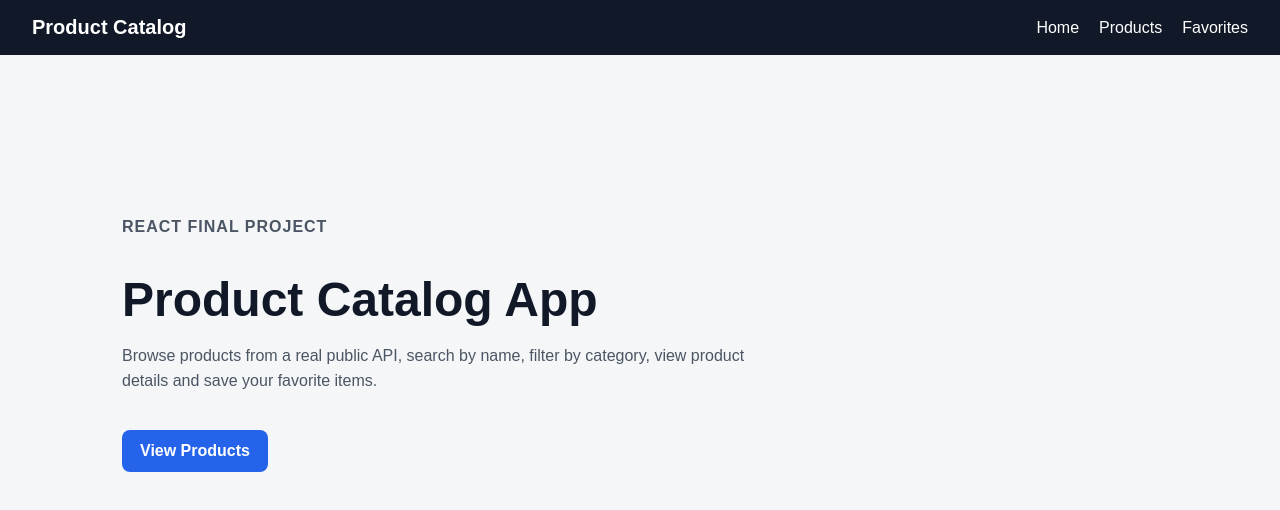
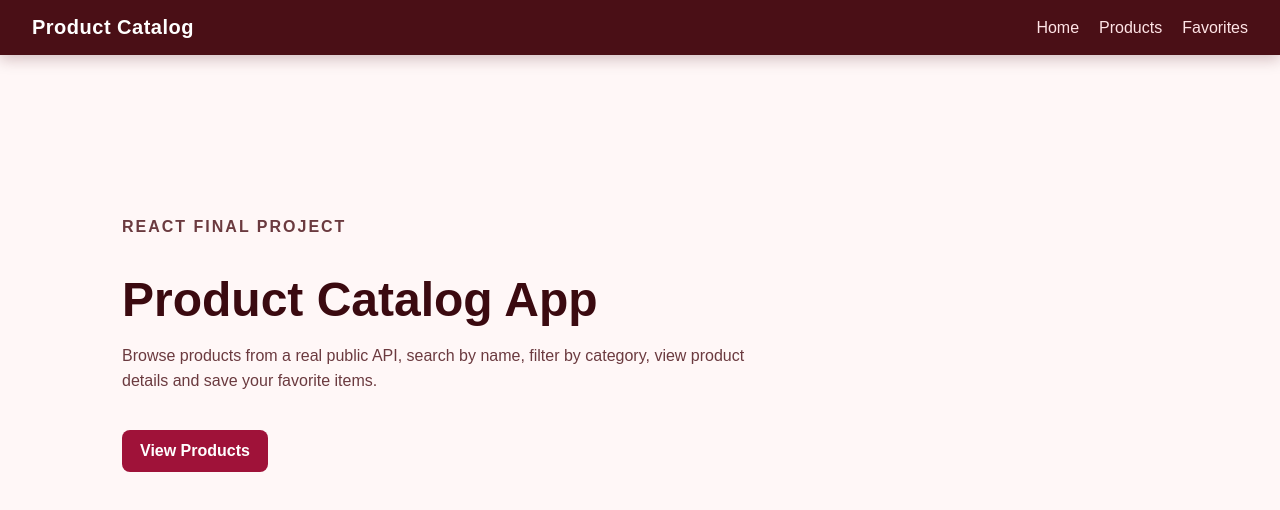
Before and after one commit to Rexhije/product-catalog-132818, a React (Vite) app: page / in a window 1280 px wide. Shown: the top 510 px of the page. Built offline with nearby package versions, Linux system fonts and the light colour scheme.

Commit message:
Updated project styling

```diff
--- a/src/index.css
+++ b/src/index.css
@@ -5,8 +5,8 @@
 body {
   margin: 0;
   font-family: Arial, sans-serif;
-  background: #f4f6f8;
-  color: #111827;
+  background: #fff7f7;
+  color: #2b1111;
 }
 
 a {
@@ -14,18 +14,21 @@ a {
   color: inherit;
 }
 
+/* NAVBAR */
 .navbar {
-  background: #111827;
+  background: #4a0f16;
   color: white;
   padding: 16px 32px;
   display: flex;
   justify-content: space-between;
   align-items: center;
+  box-shadow: 0 4px 14px rgba(74, 15, 22, 0.25);
 }
 
 .logo {
   font-weight: bold;
   font-size: 20px;
+  letter-spacing: 0.5px;
 }
 
 .nav-links {
@@ -33,10 +36,17 @@ a {
   gap: 20px;
 }
 
+.nav-links a {
+  color: #ffe4e6;
+  font-weight: 500;
+}
+
 .nav-links a:hover {
+  color: white;
   text-decoration: underline;
 }
 
+/* GENERAL PAGES */
 .page {
   padding: 32px;
   max-width: 1100px;
@@ -52,39 +62,44 @@ a {
 .hero h1 {
   font-size: 48px;
   margin-bottom: 16px;
+  color: #3b0a10;
 }
 
 .hero p {
   max-width: 650px;
   line-height: 1.6;
-  color: #4b5563;
+  color: #6b3a3f;
 }
 
 .small-title {
   text-transform: uppercase;
-  color: #2563eb;
+  color: #9f1239;
   font-weight: bold;
-  letter-spacing: 1px;
+  letter-spacing: 2px;
 }
 
 .primary-button {
   display: inline-block;
   margin-top: 20px;
-  background: #2563eb;
+  background: #9f1239;
   color: white;
   padding: 12px 18px;
   border-radius: 8px;
   font-weight: bold;
+  border: none;
+  cursor: pointer;
 }
 
 .primary-button:hover {
-  background: #1d4ed8;
+  background: #7f1d1d;
 }
 
 .center-page {
   text-align: center;
   padding-top: 80px;
 }
+
+/* FILTERS */
 .filters {
   display: flex;
   gap: 12px;
@@ -94,19 +109,28 @@ a {
 .filters input,
 .filters select {
   padding: 10px;
-  border: 1px solid #d1d5db;
+  border: 1px solid #fecdd3;
   border-radius: 8px;
+  background: white;
+  color: #3b0a10;
 }
 
 .filters input {
   width: 260px;
 }
 
-.result-count {
-  color: #4b5563;
-  margin-bottom: 20px;
+.filters input:focus,
+.filters select:focus {
+  outline: 2px solid #fb7185;
 }
 
+.result-count {
+  color: #7f1d1d;
+  margin-bottom: 20px;
+  font-weight: 500;
+}
+
+/* PRODUCT GRID */
 .product-grid {
   display: grid;
   grid-template-columns: repeat(auto-fit, minmax(260px, 1fr));
@@ -114,30 +138,33 @@ a {
 }
 
 .product-card {
-  background: white;
+  background: #ffffff;
   padding: 20px;
-  border-radius: 12px;
-  border: 1px solid #e5e7eb;
-  box-shadow: 0 4px 10px rgba(0, 0, 0, 0.04);
+  border-radius: 14px;
+  border: 1px solid #fecdd3;
+  box-shadow: 0 6px 16px rgba(127, 29, 29, 0.08);
 }
 
 .product-card h2 {
   font-size: 20px;
   margin-top: 0;
+  color: #3b0a10;
 }
 
 .category {
-  color: #2563eb;
+  color: #be123c;
   font-weight: bold;
 }
 
 .description {
-  color: #4b5563;
+  color: #6b3a3f;
   line-height: 1.5;
 }
 
+/* CARD BUTTONS */
 .card-actions {
   display: flex;
+  flex-wrap: wrap;
   gap: 10px;
   margin-top: 16px;
 }
@@ -145,7 +172,7 @@ a {
 .card-actions button,
 .details-link {
   border: none;
-  background: #2563eb;
+  background: #9f1239;
   color: white;
   padding: 10px 12px;
   border-radius: 8px;
@@ -155,38 +182,45 @@ a {
 
 .card-actions button:hover,
 .details-link:hover {
-  background: #1d4ed8;
+  background: #7f1d1d;
 }
+
+/* DETAILS PAGE */
 .back-link {
   display: inline-block;
   margin-bottom: 20px;
-  color: #2563eb;
+  color: #9f1239;
   font-weight: bold;
 }
 
 .details-card {
   background: white;
   padding: 28px;
-  border-radius: 12px;
-  border: 1px solid #e5e7eb;
+  border-radius: 14px;
+  border: 1px solid #fecdd3;
   max-width: 700px;
-  box-shadow: 0 4px 10px rgba(0, 0, 0, 0.04);
+  box-shadow: 0 6px 16px rgba(127, 29, 29, 0.08);
 }
 
 .details-card h1 {
   margin-top: 0;
   font-size: 32px;
+  color: #3b0a10;
 }
+
+/* PRODUCT FORM */
 .product-form {
-  background: white;
+  background: #fff1f2;
   padding: 20px;
-  border-radius: 12px;
-  border: 1px solid #e5e7eb;
+  border-radius: 14px;
+  border: 1px solid #fecdd3;
   margin-bottom: 24px;
+  box-shadow: 0 6px 16px rgba(127, 29, 29, 0.06);
 }
 
 .product-form h2 {
   margin-top: 0;
+  color: #3b0a10;
 }
 
 .form-grid {
@@ -200,9 +234,16 @@ a {
 .product-form textarea {
   width: 100%;
   padding: 10px;
-  border: 1px solid #d1d5db;
+  border: 1px solid #fecdd3;
   border-radius: 8px;
   font-family: Arial, sans-serif;
+  background: white;
+  color: #3b0a10;
+}
+
+.product-form input:focus,
+.product-form textarea:focus {
+  outline: 2px solid #fb7185;
 }
 
 .product-form textarea {
@@ -218,7 +259,7 @@ a {
 
 .secondary-button {
   border: none;
-  background: #6b7280;
+  background: #b45309;
   color: white;
   padding: 10px 12px;
   border-radius: 8px;
@@ -226,7 +267,7 @@ a {
 }
 
 .secondary-button:hover {
-  background: #4b5563;
+  background: #92400e;
 }
 
 .danger-button {
@@ -239,10 +280,30 @@ a {
 }
 
 .danger-button:hover {
-  background: #b91c1c;
+  background: #991b1b;
 }
 
 .error-message {
   color: #dc2626;
   font-weight: bold;
 }
+
+/* RESPONSIVE */
+@media (max-width: 700px) {
+  .navbar {
+    flex-direction: column;
+    gap: 12px;
+  }
+
+  .hero h1 {
+    font-size: 36px;
+  }
+
+  .filters {
+    flex-direction: column;
+  }
+
+  .filters input {
+    width: 100%;
+  }
+}
```
